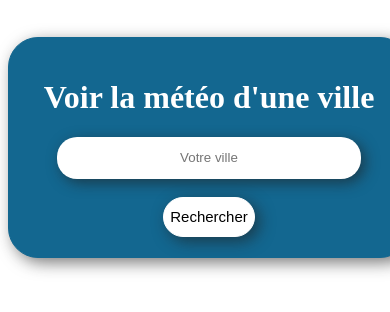
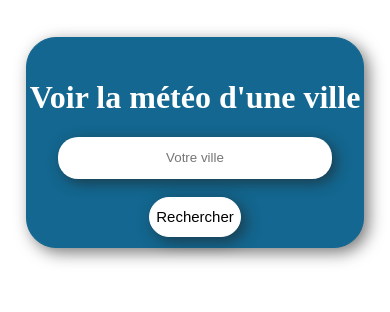
Before and after one commit to MickaelGP/meteo, a plain HTML site: page index.html in a window 390 px wide. Drawn offline with Linux system fonts and the light colour scheme.

Commit message:
Ajout responsive

```diff
--- a/style.css
+++ b/style.css
@@ -51,3 +51,15 @@ button{
     height: 40px;
     box-shadow: 0.3em 0.3em 1em rgba(32, 32, 32, 0.6);
 }
+@media only screen and (max-width: 600px) {
+    .main, #result {
+        width: 90%;
+        height: auto;
+    }
+    input {
+        width: 80%;
+    }
+    button{
+        margin-bottom: 10px;
+    }
+}
```
